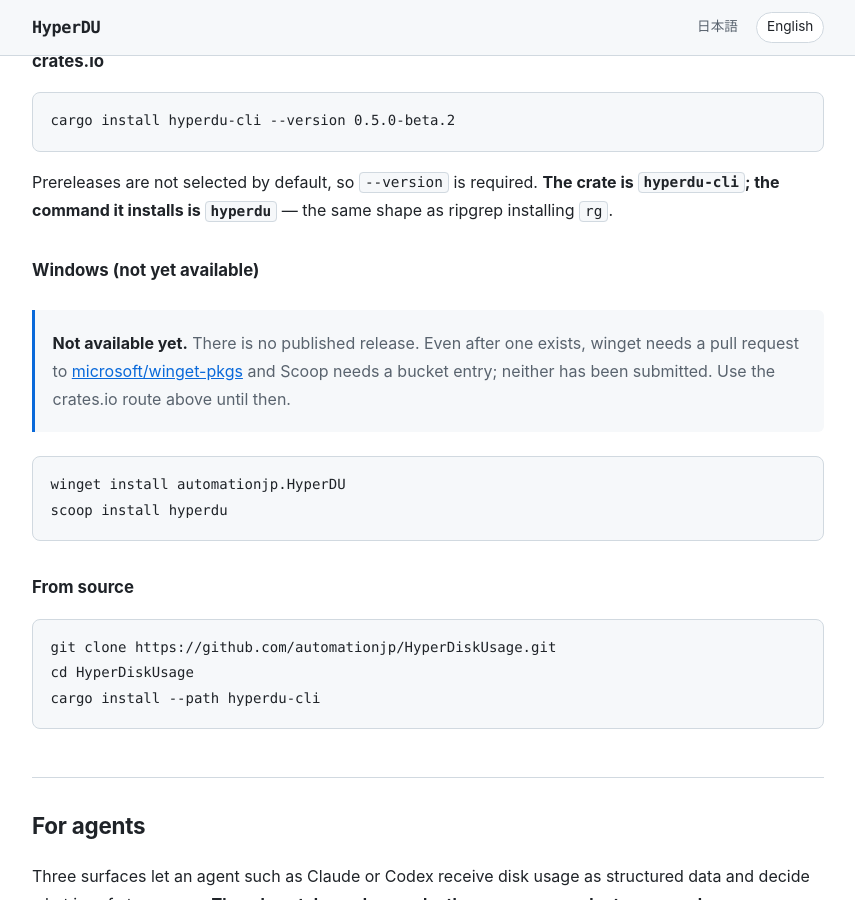
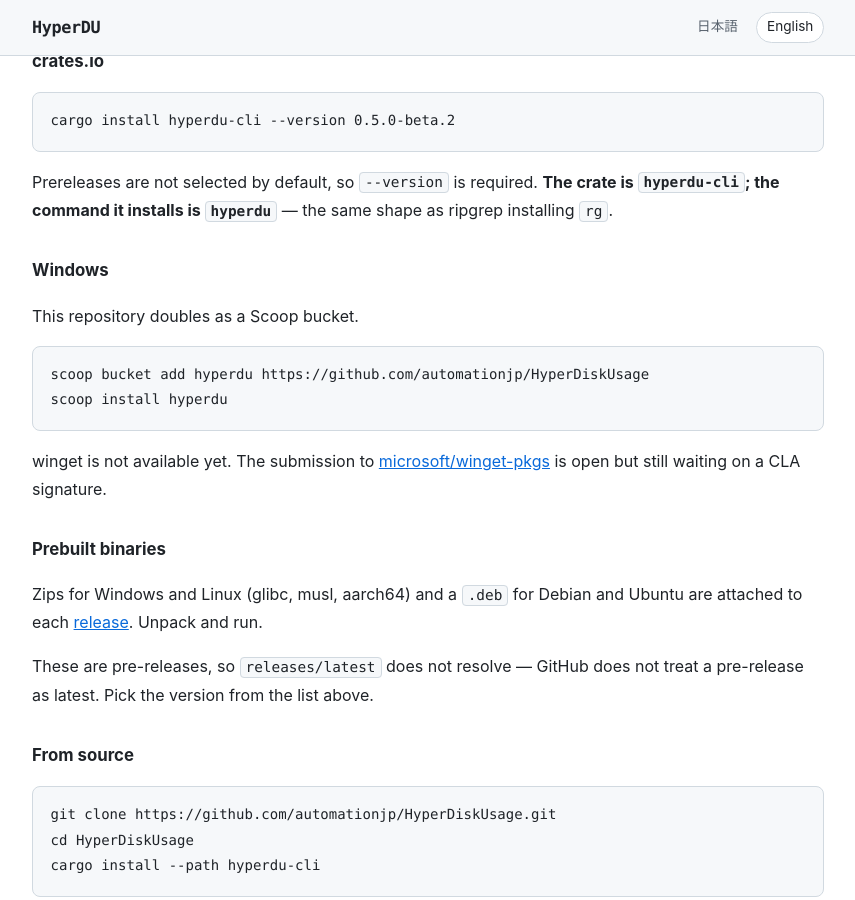
Before and after one commit to automationjp/HyperDiskUsage, a Jekyll site: the page built from site/en/index.md, in a window 1280 px wide and 900 px high, scrolled down 1722 px. Shown: the whole window, without its empty margins (212-1067 px from the left). Built offline with Jekyll 4.4.1, drawn with Linux system fonts in a browser that asks for light colours.

Commit message:
docs: 「公開リリースが無い」という古い記述を実態に合わせる
plugin/ と site/ の 6 ファイルが、HyperDU には公開リリースが無く
crates.io にも無いと書いていた。どちらも事実ではない。v0.5.0-beta.2 は
20 個の資産つきで公開済みで、4 クレートとも crates.io にある。site の
2 ファイルは加えて scoop も「未提出」としていたが、このリポジトリ自体が
bucket として既に使える。

ソースからビルドする挙動は変えていない。2 つのバイナリを任意の
プラットフォームで入れる以上、どのアーカイブを取ってどう検証するかを
セットアップスクリプトが勝手に決めるべきではないため。ただし「他に
手段が無い」と書くのはやめ、手で入れて --check する道があることを
示した。

crates.io の版番号はここには書いていない。プレリリースは --version の
明示が要るので、複製すれば直したばかりの drift を作り直すことになる。
ルート README を指す。

setup-hyperdu.sh の --help は sed -n '2,15p' でヘッダを切り出しており、
上のコメントを 5 行伸ばしただけで使用例 3 行が黙って消えた。行数依存を
やめ、コメントブロック全体を awk で出す。

````diff
--- a/site/en/index.md
+++ b/site/en/index.md
@@ -75,18 +75,27 @@ Prereleases are not selected by default, so `--version` is required. **The crate
 is `hyperdu-cli`; the command it installs is `hyperdu`** — the same shape as
 ripgrep installing `rg`.
 
-### Windows (not yet available)
+### Windows
 
-> **Not available yet.** There is no published release. Even after one exists,
-> winget needs a pull request to
-> [microsoft/winget-pkgs](https://github.com/microsoft/winget-pkgs) and Scoop
-> needs a bucket entry; neither has been submitted. Use the crates.io route
-> above until then.
+This repository doubles as a Scoop bucket.
 
 ```powershell
-winget install automationjp.HyperDU
+scoop bucket add hyperdu https://github.com/{{ site.repository }}
 scoop install hyperdu
 ```
+
+winget is not available yet. The submission to
+[microsoft/winget-pkgs](https://github.com/microsoft/winget-pkgs) is open but
+still waiting on a CLA signature.
+
+### Prebuilt binaries
+
+Zips for Windows and Linux (glibc, musl, aarch64) and a `.deb` for Debian and
+Ubuntu are attached to each
+[release](https://github.com/{{ site.repository }}/releases). Unpack and run.
+
+These are pre-releases, so `releases/latest` does not resolve — GitHub does not
+treat a pre-release as latest. Pick the version from the list above.
 
 ### From source
 
````
Also changed, not shown: plugin/skills/disk-space-triage/SKILL.md (+7 -4 lines), site/index.md (+11 -3 lines), plugin/README.md, 2 other files.
